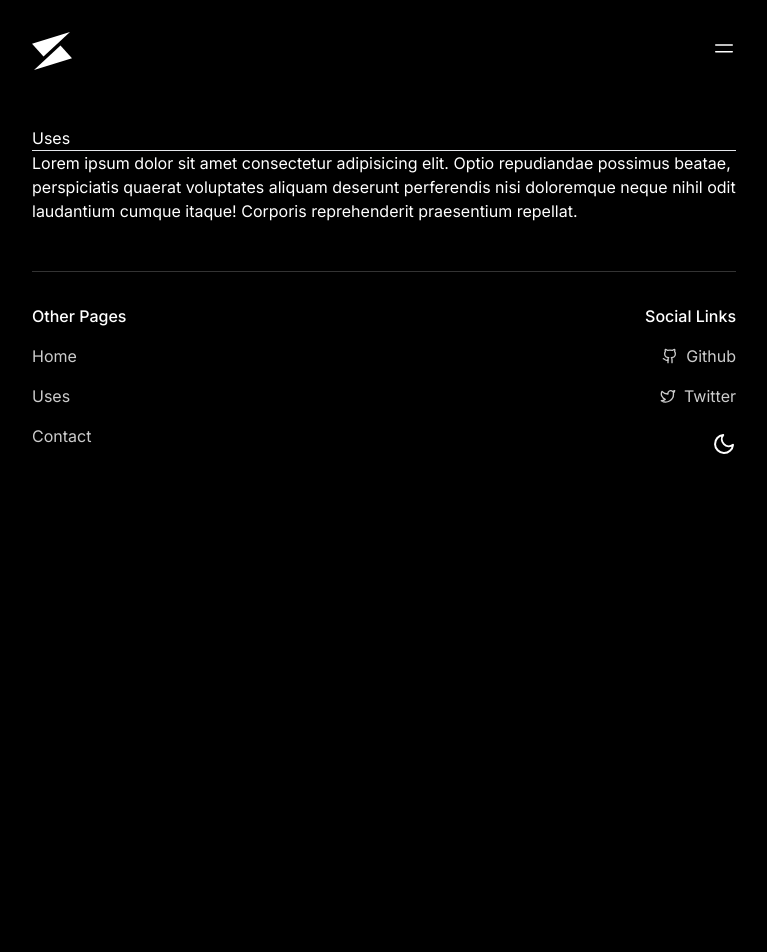
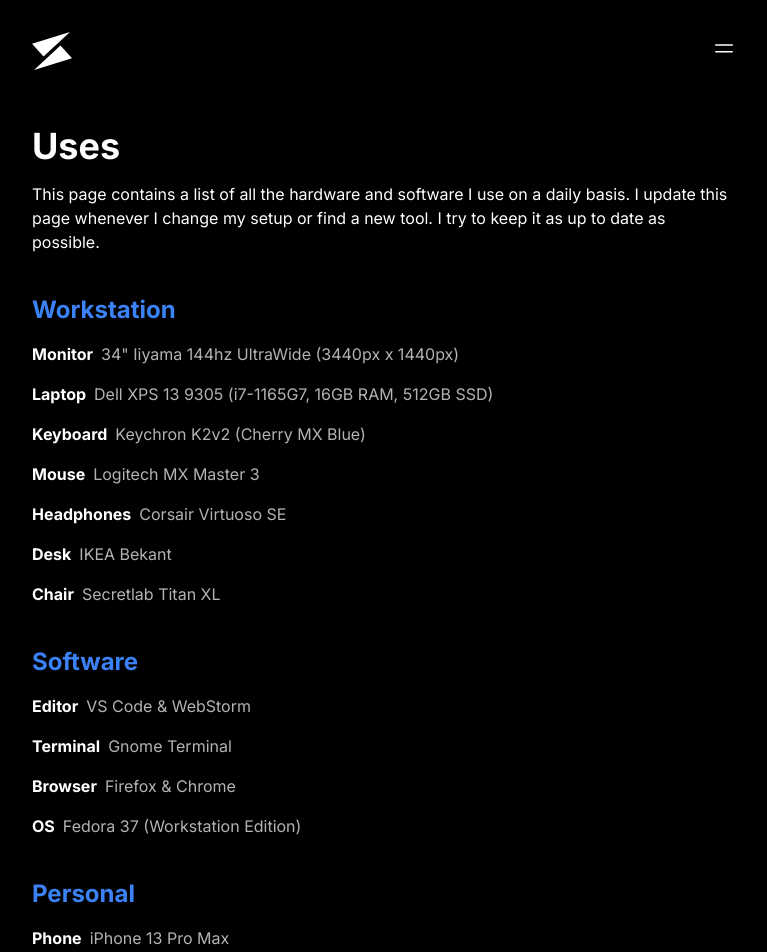
Before and after one commit to lordkerwin/v4, a Next.js app: page /uses in a window 1280 px wide. Shown: the top 952 px of the page, without its empty margins (256-1023 px from the left). Before the commit the page ends 800 px from the top, so only its background shows below. Built offline with nearby package versions, Linux system fonts and the light colour scheme.

Commit message:
added uses

```diff
--- a/components/Form/Input.tsx
+++ b/components/Form/Input.tsx
@@ -1,13 +1,13 @@
 import { classNames } from "lib/utils";
 import { AlertCircle } from "lucide-react";
 
-export type FormInputProps = {
+export interface FormInputProps {
   label: string;
   name: string;
   placeholder: string;
   value: string;
   error: string;
-};
+}
 
 interface TextInputProps extends FormInputProps {
   type: string;
--- a/components/Menu.tsx
+++ b/components/Menu.tsx
@@ -9,7 +9,6 @@
 const links = [
   { href: "/about", label: "About" },
   { href: "/blog", label: "Blog" },
-  { href: "/portfolio", label: "Portfolio" },
   { href: "/contact", label: "Contact" },
 ];
 
--- a/components/Navbar.tsx
+++ b/components/Navbar.tsx
@@ -16,7 +16,6 @@
         </Link>
 
         <Menu />
-        {/* <ThemeSwitch /> */}
       </div>
     </nav>
   );
--- a/pages/contact.tsx
+++ b/pages/contact.tsx
@@ -5,12 +5,14 @@
 
 import Container from "../components/Container";
 
-interface IContactFormAction {
-  type: "update" | "reset";
+type Action = "update" | "reset";
+
+interface FormAction {
+  type: Action;
   payload?: object;
 }
 
-interface IContactFormState {
+interface FormState {
   sent: boolean;
   loading: boolean;
   buttonMessage: string;
@@ -46,7 +48,7 @@
   },
 };
 
-const reducer = (state: IContactFormState, action: IContactFormAction) => {
+const reducer = (state: FormState, action: FormAction): FormState => {
   switch (action.type) {
     case "update":
       if (!action.payload) {
@@ -63,7 +65,7 @@
   }
 };
 
-const validate = (name: string, value: string) => {
+const validate = (name: string, value: string): string => {
   switch (name) {
     case "email":
       if (!value) {
@@ -101,7 +103,7 @@
   }
 };
 
-const checkFormValidity = (state: IContactFormState) => {
+const checkFormValidity = (state: FormState): boolean => {
   if (
     state.email.error ||
     state.fullname.error ||
@@ -117,7 +119,7 @@
 
 const Contact = () => {
   const [state, dispatch] = useReducer(reducer, initialState);
-  const [formValid, setFormValid] = useState(false);
+  const [formValid, setFormValid] = useState<boolean>(false);
 
   useEffect(() => {
     const valid = checkFormValidity(state);
--- a/pages/portfolio.tsx
+++ /dev/null
@@ -1,16 +0,0 @@
-import Container from "../components/Container";
-
-export default function Portfolio() {
-  return (
-    <Container title="Portfolio">
-      <div>Portfolio</div>
-      <hr />
-      <p>
-        Lorem ipsum dolor sit amet consectetur adipisicing elit. Optio
-        repudiandae possimus beatae, perspiciatis quaerat voluptates aliquam
-        deserunt perferendis nisi doloremque neque nihil odit laudantium cumque
-        itaque! Corporis reprehenderit praesentium repellat.
-      </p>
-    </Container>
-  );
-}
--- a/pages/uses.tsx
+++ b/pages/uses.tsx
@@ -1,16 +1,115 @@
 import Container from "../components/Container";
 
 export default function Uses() {
+  const uses = [
+    {
+      title: "Workstation",
+      items: [
+        {
+          title: "Monitor",
+          description: '34" Iiyama 144hz UltraWide (3440px x 1440px)',
+        },
+        {
+          title: "Laptop",
+          description: "Dell XPS 13 9305 (i7-1165G7, 16GB RAM, 512GB SSD)",
+        },
+        {
+          title: "Keyboard",
+          description: "Keychron K2v2 (Cherry MX Blue)",
+        },
+        {
+          title: "Mouse",
+          description: "Logitech MX Master 3",
+        },
+        {
+          title: "Headphones",
+          description: "Corsair Virtuoso SE",
+        },
+        {
+          title: "Desk",
+          description: "IKEA Bekant",
+        },
+        {
+          title: "Chair",
+          description: "Secretlab Titan XL",
+        },
+      ],
+    },
+    {
+      title: "Software",
+      items: [
+        {
+          title: "Editor",
+          description: "VS Code & WebStorm",
+        },
+        {
+          title: "Terminal",
+          description: "Gnome Terminal",
+        },
+        {
+          title: "Browser",
+          description: "Firefox & Chrome",
+        },
+        {
+          title: "OS",
+          description: "Fedora 37 (Workstation Edition)",
+        },
+      ],
+    },
+    {
+      title: "Personal",
+      items: [
+        {
+          title: "Phone",
+          description: "iPhone 13 Pro Max",
+        },
+        {
+          title: "Watch",
+          description: "Citizen Skyhawk A-T Red Arrows",
+        },
+        {
+          title: "Headphones",
+          description: "AirPods Pro",
+        },
+        {
+          title: "Tablet",
+          description: "iPad Pro 11 (2020)",
+        },
+      ],
+    },
+  ];
+
   return (
     <Container title="Uses">
-      <div>Uses</div>
-      <hr />
-      <p>
-        Lorem ipsum dolor sit amet consectetur adipisicing elit. Optio
-        repudiandae possimus beatae, perspiciatis quaerat voluptates aliquam
-        deserunt perferendis nisi doloremque neque nihil odit laudantium cumque
-        itaque! Corporis reprehenderit praesentium repellat.
-      </p>
+      <div className="flex flex-col gap-10">
+        <div className="flex flex-col gap-4">
+          <h1 className="page-title">Uses</h1>
+          <p>
+            This page contains a list of all the hardware and software I use on
+            a daily basis. I update this page whenever I change my setup or find
+            a new tool. I try to keep it as up to date as possible.
+          </p>
+        </div>
+
+        <div className="flex flex-col gap-10">
+          {uses.map((use) => (
+            <div key={use.title}>
+              <h2 className="text-2xl font-bold text-blue-500">{use.title}</h2>
+              <div className="flex flex-col gap-4 mt-4">
+                {use.items.map((item) => (
+                  <div
+                    key={item.title}
+                    className="flex flex-col md:flex-row gap-x-2 md:items-center"
+                  >
+                    <h3 className="font-bold">{item.title}</h3>
+                    <p className="text-foreground/70">{item.description}</p>
+                  </div>
+                ))}
+              </div>
+            </div>
+          ))}
+        </div>
+      </div>
     </Container>
   );
 }
--- a/tailwind.config.js
+++ b/tailwind.config.js
@@ -31,7 +31,7 @@
             },
             code: {
               color: "#fff",
-              backgroundColor: theme("colors.pink[900]"),
+              backgroundColor: theme("colors.blue[900]"),
               padding: "0.29em 0.5em 0.2em",
               borderRadius: "0.25em",
               lineHeight: "1",
@@ -43,9 +43,9 @@
             "code::after": {
               content: '""',
             },
-            "--tw-prose-headings": theme("colors.pink[900]"),
-            "--tw-prose-bold": theme("colors.pink[900]"),
-            "--tw-prose-code": theme("colors.pink[900]"),
+            "--tw-prose-headings": theme("colors.blue[500]"),
+            "--tw-prose-bold": theme("colors.blue[900]"),
+            "--tw-prose-code": theme("colors.blue[900]"),
           },
         },
       }),
```
